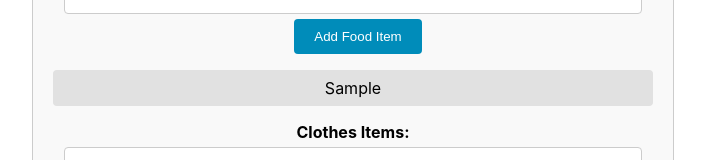
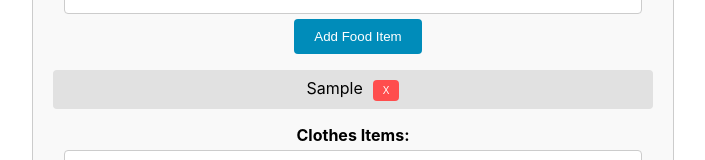
Before and after one commit to veralizeth/animal-shelter-react, a React (Create React App) app: page / in a window 1280 px wide. Both pictures are taken after typing "Sample" into the empty fields and a click on the button "Add Food Item". Shown: the part 295-455 px from the top of the page, without its empty margins (287-992 px from the left). Built offline with nearby package versions, Linux system fonts and the light colour scheme.

Commit message:
Get to delete donation items, css

```diff
--- a/src/components/DonationForm.css
+++ b/src/components/DonationForm.css
@@ -61,3 +61,11 @@ ul li {
     padding: 8px;
     border-radius: 4px;
 }
+
+.remove-item-btn {
+    background-color: #ff4d4d !important;
+    padding: 5px 10px;
+    font-size: 10px;
+    cursor: pointer;
+    align-items: center;
+}
--- a/src/components/DonationForm.jsx
+++ b/src/components/DonationForm.jsx
@@ -62,6 +62,17 @@ const DonationForm = () => {
             .catch((err) => console.log(err));
     };
 
+    const removeClothesItem = (index) => {
+        // Using (_) Just need to access the index of the array but no need to use the element itself.
+        const newClothesItems = clothesItems.filter((_, i) => i !== index);
+        setClothesItems(newClothesItems);
+    };
+
+    const removeFoodItem = (index) => {
+        const newFoodItems = foodItems.filter((_, i) => i !== index);
+        setFoodItems(newFoodItems);
+    };
+
     return (
         <form onSubmit={handleSubmit}>
             <div>
@@ -95,7 +106,16 @@ const DonationForm = () => {
                 </label>
                 <ul>
                     {foodItems.map((item, index) => (
-                        <li key={index}>{item}</li>
+                        <li key={index}>
+                            {item}
+                            <button
+                                className="remove-item-btn"
+                                type="button"
+                                onClick={() => removeFoodItem(index)}
+                            >
+                                <span className="icon">X</span>
+                            </button>
+                        </li>
                     ))}
                 </ul>
             </div>
@@ -113,7 +133,16 @@ const DonationForm = () => {
                 </label>
                 <ul>
                     {clothesItems.map((item, index) => (
-                        <li key={index}>{item}</li>
+                        <li key={index}>
+                            {item}
+                            <button
+                                type="button"
+                                className="remove-item-btn"
+                                onClick={() => removeClothesItem(index)}
+                            >
+                                <span className="icon">X</span>
+                            </button>
+                        </li>
                     ))}
                 </ul>
             </div>
```
Also changed, not shown: donationsData.json (+30 -0 lines).
